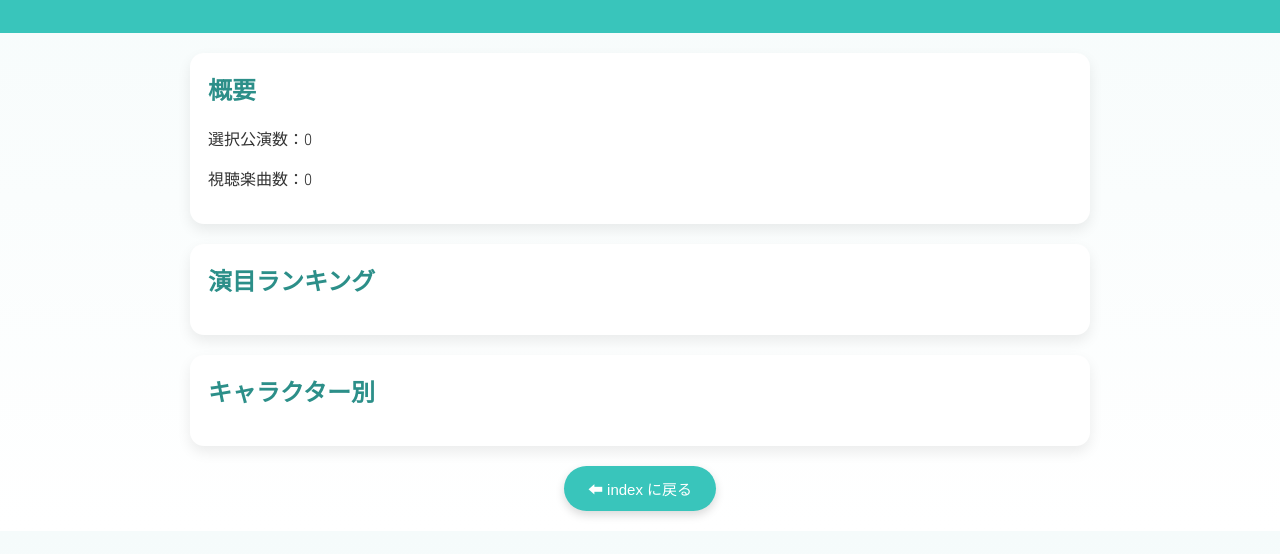
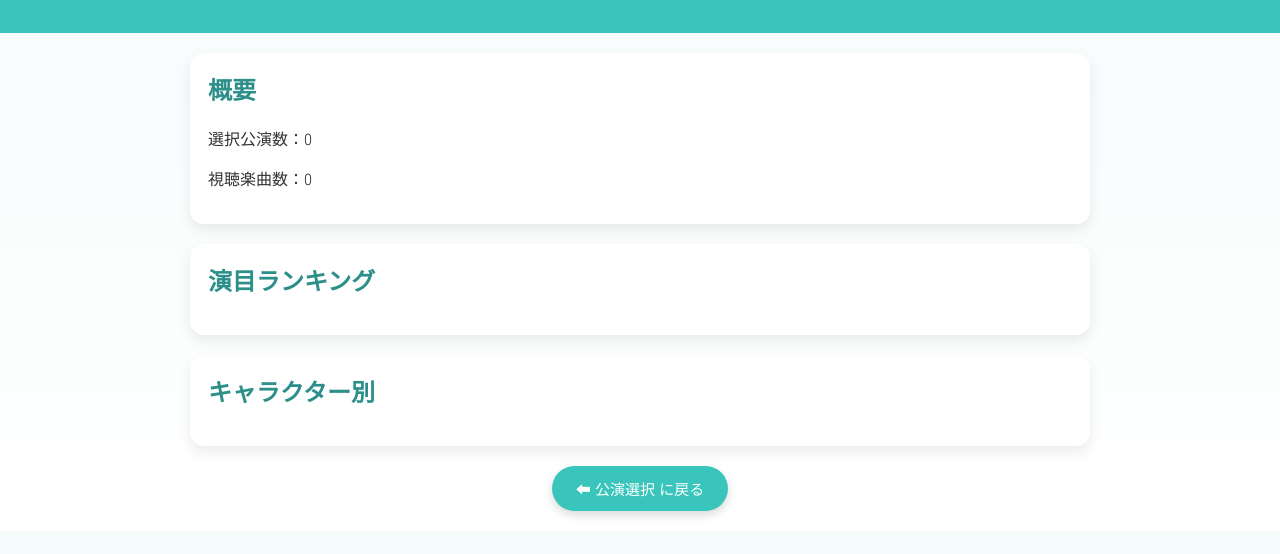
Before and after one commit to megumiogiso0923/miku-live-history, a plain HTML site: page result.html in a window 1280 px wide. Shown: the part 136-690 px from the top of the page. Drawn offline with Linux system fonts and the light colour scheme.

Commit message:
Update result.html

```diff
--- a/result.html
+++ b/result.html
@@ -88,7 +88,7 @@ h2{
   <div class="card" id="characterStats"></div>
 
   <div style="text-align:center; margin-top:20px;">
-  <button id="backButton">⬅ index に戻る</button>
+  <button id="backButton">⬅ 公演選択 に戻る</button>
 </div>
 
 </main>
```
